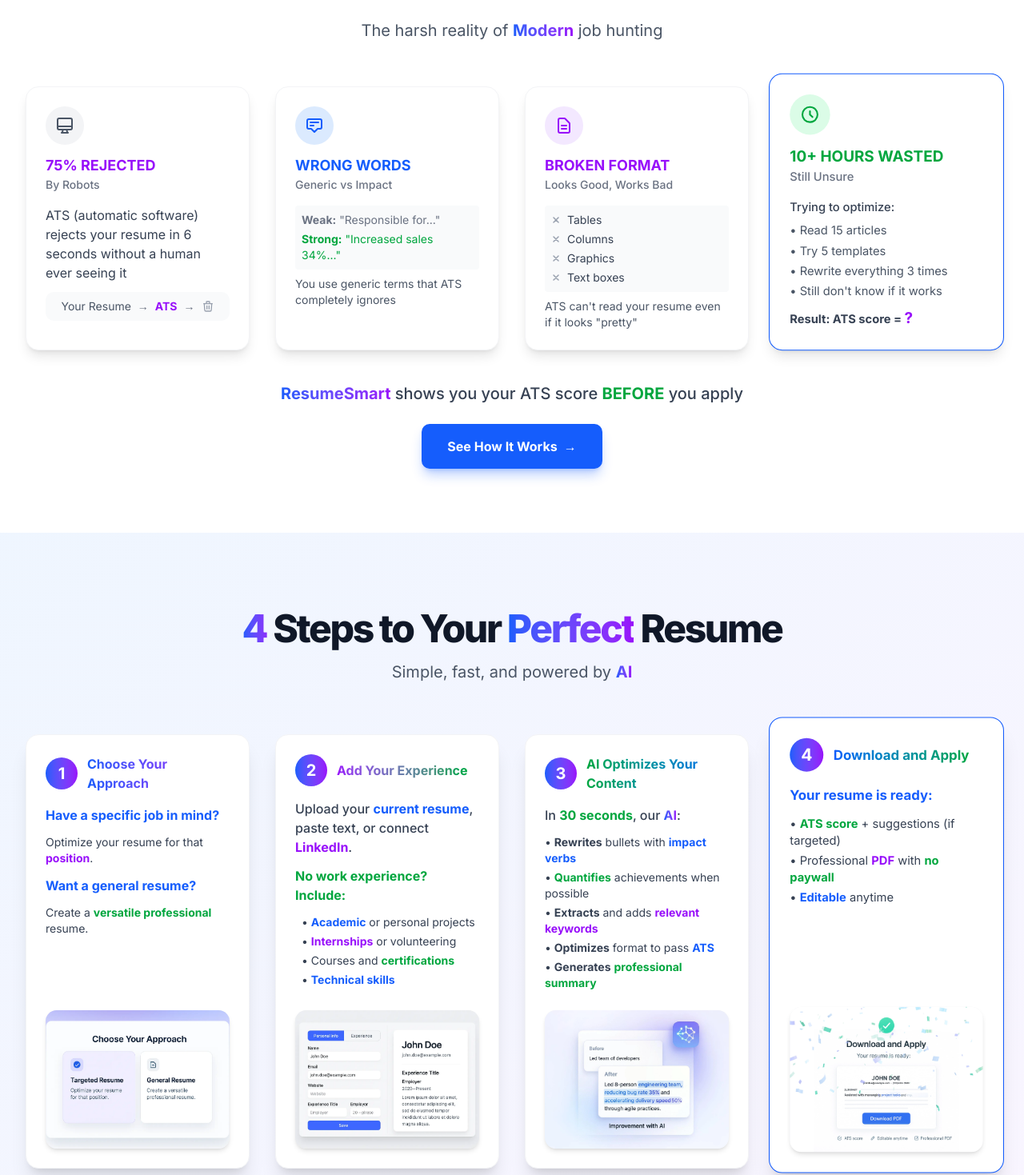
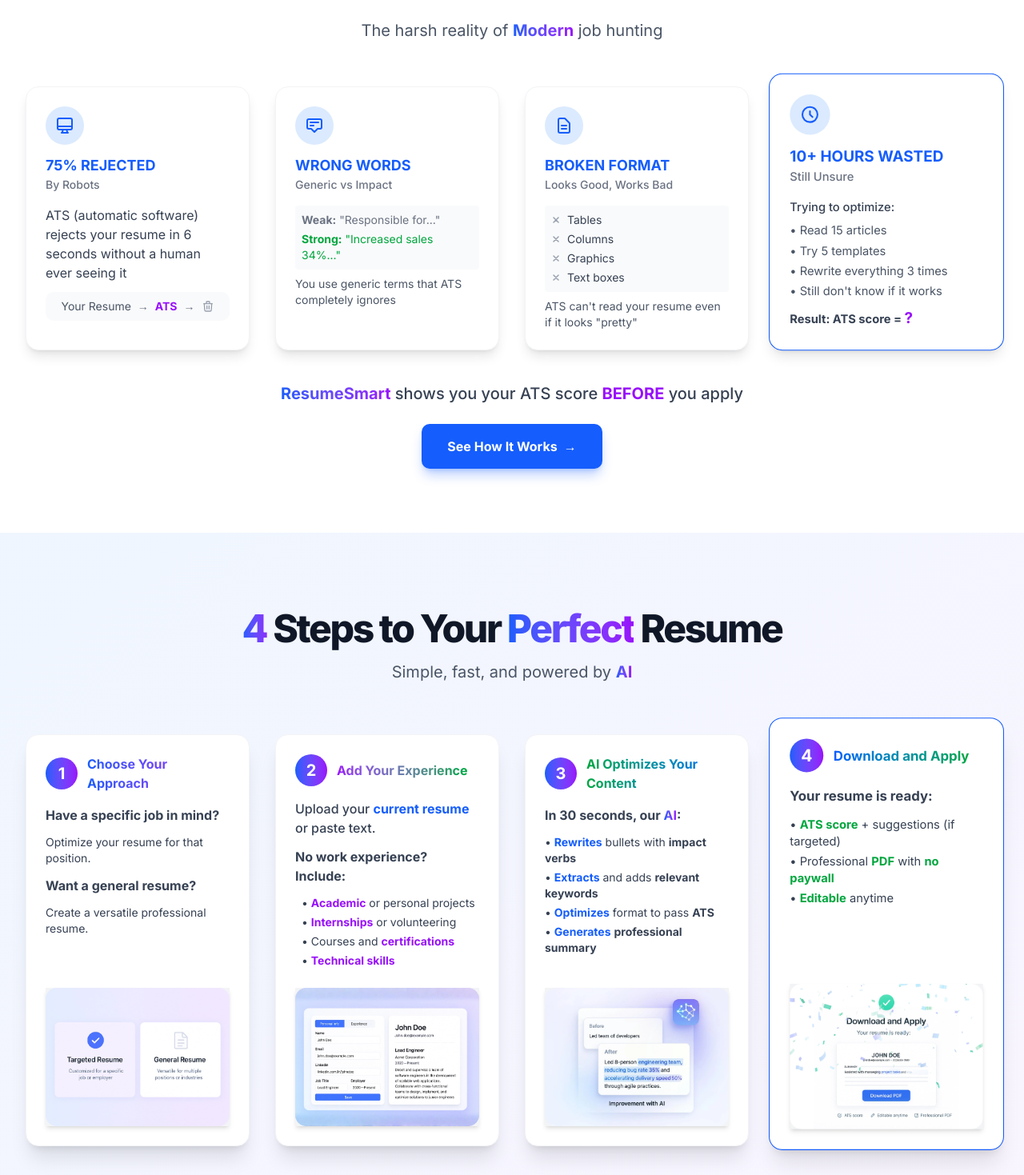
Before and after one commit to ZenenContreras/ResumeSmart, a Next.js app: page / in a window 1280 px wide. Shown: the part 1252-2721 px from the top of the page at 80% size. Built offline with nearby package versions, Linux system fonts and the light colour scheme; no server answers.

Commit message:
feat: images and design

```diff
--- a/components/marketing/HowItWorks.tsx
+++ b/components/marketing/HowItWorks.tsx
@@ -20,17 +20,17 @@
       titleColor: 'from-blue-600 to-purple-600',
       description: (
         <div className="space-y-3">
-          <p className="text-blue-600 font-bold">
+          <p className="text-gray-700 font-bold">
             Have a specific job in mind?
           </p>
           <p className="text-gray-700 text-sm">
-            Optimize your resume for that <span className="text-purple-600 font-bold">position</span>.
+            Optimize your resume for that position.
           </p>
-          <p className="text-blue-600 font-bold mt-3">
+          <p className="text-gray-700 font-bold mt-3">
             Want a general resume?
           </p>
           <p className="text-gray-700 text-sm">
-            Create a <span className="text-green-600 font-bold">versatile professional</span> resume.
+            Create a versatile professional resume.
           </p>
         </div>
       ),
@@ -44,16 +44,16 @@
       description: (
         <div className="space-y-3">
           <p className="text-gray-700 font-medium">
-            Upload your <span className="text-blue-600 font-bold">current resume</span>, paste text, or connect <span className="text-purple-600 font-bold">LinkedIn</span>.
+            Upload your <span className="text-blue-600 font-bold">current resume</span> or paste text.
           </p>
-          <p className="text-green-600 font-bold mt-3">
+          <p className="text-gray-700 font-bold mt-3">
             No work experience? Include:
           </p>
           <ul className="text-gray-700 text-sm space-y-1 ml-2">
-            <li>• <span className="text-blue-600 font-bold">Academic</span> or personal projects</li>
+            <li>• <span className="text-purple-600 font-bold">Academic</span> or personal projects</li>
             <li>• <span className="text-purple-600 font-bold">Internships</span> or volunteering</li>
-            <li>• Courses and <span className="text-green-600 font-bold">certifications</span></li>
-            <li>• <span className="text-blue-600 font-bold">Technical skills</span></li>
+            <li>• Courses and <span className="text-purple-600 font-bold">certifications</span></li>
+            <li>• <span className="text-purple-600 font-bold">Technical skills</span></li>
           </ul>
         </div>
       ),
@@ -66,18 +66,17 @@
       titleColor: 'from-green-600 to-blue-600',
       description: (
         <div className="space-y-3">
-          <p className="text-gray-700 font-medium">
-            In <span className="text-green-600 font-bold">30 seconds</span>, our{' '}
+          <p className="text-gray-700 font-bold">
+            In 30 seconds, our{' '}
             <span className="bg-gradient-to-r from-blue-600 to-purple-600 bg-clip-text text-transparent font-bold">
               AI
             </span>:
           </p>
           <ul className="text-gray-700 text-sm space-y-1">
-            <li>• <span className="font-bold">Rewrites</span> bullets with <span className="text-blue-600 font-bold">impact verbs</span></li>
-            <li>• <span className="text-green-600 font-bold">Quantifies</span> achievements when possible</li>
-            <li>• <span className="font-bold">Extracts</span> and adds <span className="text-purple-600 font-bold">relevant keywords</span></li>
-            <li>• <span className="font-bold">Optimizes</span> format to pass <span className="text-blue-600 font-bold">ATS</span></li>
-            <li>• <span className="font-bold">Generates</span> <span className="text-green-600 font-bold">professional summary</span></li>
+            <li>• <span className="text-blue-600 font-bold">Rewrites</span> bullets with <span className=" font-bold">impact verbs</span></li>
+            <li>• <span className="text-blue-600 font-bold">Extracts</span> and adds <span className="font-bold">relevant keywords</span></li>
+            <li>• <span className="text-blue-600 font-bold">Optimizes</span> format to pass <span className=" font-bold">ATS</span></li>
+            <li>• <span className="text-blue-600 font-bold">Generates</span> <span className="font-bold">professional summary</span></li>
           </ul>
         </div>
       ),
@@ -90,13 +89,13 @@
       titleColor: 'from-blue-600 to-green-600',
       description: (
         <div className="space-y-3">
-          <p className="text-blue-600 font-bold">
+          <p className="text-gray-700 font-bold">
             Your resume is ready:
           </p>
           <ul className="text-gray-700 text-sm space-y-1">
             <li>• <span className="text-green-600 font-bold">ATS score</span> + suggestions (if targeted)</li>
-            <li>• Professional <span className="text-purple-600 font-bold">PDF</span> with <span className="text-green-600 font-bold">no paywall</span></li>
-            <li>• <span className="text-blue-600 font-bold">Editable</span> anytime</li>
+            <li>• Professional <span className="text-green-600 font-bold">PDF</span> with <span className="text-green-600 font-bold">no paywall</span></li>
+            <li>• <span className="text-green-600 font-bold">Editable</span> anytime</li>
           </ul>
         </div>
       ),
@@ -143,10 +142,10 @@
                 {step.description}
               </div>
 
-              <div className="aspect-[4/3] bg-gray-100 rounded-lg sm:rounded-xl overflow-hidden shadow-md mt-auto relative">
+              <div className="aspect-[4/3] bg-gray-100 shadow-md mt-auto relative">
                 <img
                   alt={step.altText}
-                  className="w-full h-full object-cover"
+                  className="w-full h-full object-fill rounded-xl"
                   src={step.imageUrl}
                 />
               </div>
--- a/components/marketing/WhyYoursDontWork.tsx
+++ b/components/marketing/WhyYoursDontWork.tsx
@@ -23,8 +23,8 @@
   const problems = [
     {
       icon: (
-        <div className="w-12 h-12 rounded-full bg-gray-100 flex items-center justify-center">
-          <svg className="w-6 h-6 text-gray-600" fill="none" stroke="currentColor" viewBox="0 0 24 24">
+        <div className="w-12 h-12 rounded-full bg-blue-100 flex items-center justify-center">
+          <svg className="w-6 h-6 text-blue-600" fill="none" stroke="currentColor" viewBox="0 0 24 24">
             <path strokeLinecap="round" strokeLinejoin="round" strokeWidth={2} d="M9.75 17L9 20l-1 1h8l-1-1-.75-3M3 13h18M5 17h14a2 2 0 002-2V5a2 2 0 00-2-2H5a2 2 0 00-2 2v10a2 2 0 002 2z" />
           </svg>
         </div>
@@ -74,8 +74,8 @@
     },
     {
       icon: (
-        <div className="w-12 h-12 rounded-full bg-purple-100 flex items-center justify-center">
-          <svg className="w-6 h-6 text-purple-600" fill="none" stroke="currentColor" viewBox="0 0 24 24">
+        <div className="w-12 h-12 rounded-full bg-blue-100 flex items-center justify-center">
+          <svg className="w-6 h-6 text-blue-600" fill="none" stroke="currentColor" viewBox="0 0 24 24">
             <path strokeLinecap="round" strokeLinejoin="round" strokeWidth={2} d="M9 12h6m-6 4h6m2 5H7a2 2 0 01-2-2V5a2 2 0 012-2h5.586a1 1 0 01.707.293l5.414 5.414a1 1 0 01.293.707V19a2 2 0 01-2 2z" />
           </svg>
         </div>
@@ -119,8 +119,8 @@
     },
     {
       icon: (
-        <div className="w-12 h-12 rounded-full bg-green-100 flex items-center justify-center">
-          <svg className="w-6 h-6 text-green-600" fill="none" stroke="currentColor" viewBox="0 0 24 24">
+        <div className="w-12 h-12 rounded-full bg-blue-100 flex items-center justify-center">
+          <svg className="w-6 h-6 text-blue-600" fill="none" stroke="currentColor" viewBox="0 0 24 24">
             <path strokeLinecap="round" strokeLinejoin="round" strokeWidth={2} d="M12 8v4l3 3m6-3a9 9 0 11-18 0 9 9 0 0118 0z" />
           </svg>
         </div>
@@ -175,7 +175,7 @@
               {/* Icon and Title */}
               <div className="mb-3 sm:mb-4">
                 {problem.icon}
-                <h3 className={`text-base sm:text-lg font-bold ${problem.titleColor} mt-3`}>
+                <h3 className={`text-base sm:text-lg font-bold text-blue-600 mt-3`}>
                   {problem.title}
                 </h3>
                 <p className="text-xs sm:text-sm text-gray-500 font-medium">
@@ -206,7 +206,7 @@
                 ResumeSmart
                 </span>{' '}
                 shows you your ATS score{' '}
-                <span className="font-bold text-green-600">BEFORE</span> you apply
+                <span className="font-bold text-purple-600">BEFORE</span> you apply
                 </p>
             </div>
         </div>
```
Also changed, not shown: public/photo/step1.webp, public/photo/step2.webp.
